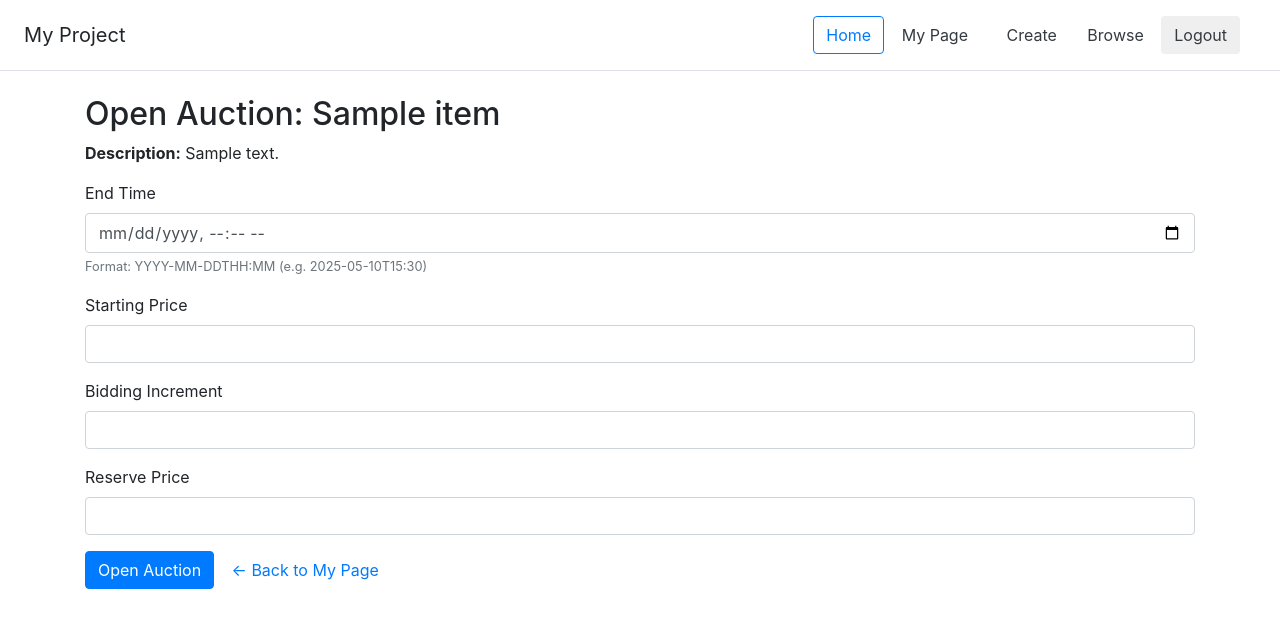
After one commit to Kjets22/dp_project, a Flask app: page /auctions/open/1 in a window 1280 px wide. The commit adds this page. Shown: the top 628 px of the page. Run offline with Flask 3, Linux system fonts and the light colour scheme; a user stored in the database is signed in; tables that the repository leaves empty hold one stand-in row (values such as "Sample post"); some libraries are stand-ins or nearby versions.

Commit message:
feat: auction

```diff
--- a/app/__init__.py
+++ b/app/__init__.py
@@ -29,40 +29,90 @@ def create_app():
         return User.query.get(int(user_id))
 
     # --------------- Auction Endpoints ----------------
+    @app.route("/auctions/open/<int:item_id>", methods=["GET","POST"])
+    @login_required
+    def open_auction(item_id):
+        # 1) Grab the item, ensuring it belongs to current_user
+        item = Item.query.get_or_404(item_id)
+        if item.owner_id != current_user.id:
+            # flash("You can only open auctions for your own items.", "danger")
+            return redirect(url_for("user_detail", id=current_user.id))
 
-    @app.route('/auctions/<int:item_id>', methods=['POST'])
-    def create_auction(item_id):
-        data = request.get_json(force=True)
-        # must pass: username, end_time (ISO8601), init_price, increment, reserve_price
-        username = data.get('username')
-        end_str  = data.get('end_time')
-        if not username or not end_str:
-            return jsonify(error="username and end_time required"), 400
+        # 2) On POST, read the form and create Auction
+        if request.method == "POST":
+            end_time_str  = request.form.get("end_time","").strip()
+            init_price    = request.form.get("init_price", type=float)
+            increment     = request.form.get("increment", type=float)
+            reserve_price = request.form.get("reserve_price", type=float)
 
-        user = User.query.filter_by(username=username).first()
-        if not user:
-            return jsonify(error="User not found"), 404
+            # basic validation
+            errors = []
+            if not end_time_str:
+                errors.append("End time is required.")
+            if init_price is None:
+                errors.append("Starting price is required.")
+            if increment is None:
+                errors.append("Increment is required.")
+            if reserve_price is None:
+                errors.append("Reserve price is required.")
+            # parse datetime
+            try:
+                end_time = datetime.fromisoformat(end_time_str)
+            except ValueError:
+                errors.append("Invalid end-time format; use YYYY-MM-DDTHH:MM.")
 
-        item = Item.query.get(item_id)
-        if not item:
-            return jsonify(error="Item not found"), 404
+            if errors:
+                for e in errors:
+                    flash(e, "danger")
+            else:
+                a = Auction(
+                    item_id       = item.id,
+                    seller_id     = current_user.id,
+                    end_time      = end_time,
+                    init_price    = init_price,
+                    increment     = increment,
+                    reserve_price = reserve_price
+                )
+                db.session.add(a)
+                db.session.commit()
+                # flash("Auction opened successfully!", "success")
+                return redirect(url_for("user_detail", id=current_user.id))
 
-        try:
-            end_dt = datetime.fromisoformat(end_str)
-        except ValueError:
-            return jsonify(error="Invalid end_time format"), 400
+        # 3) On GET (or if validation failed), render the form
+        return render_template("auctions/open.html", item=item)
+    # @app.route('/auctions/<int:item_id>', methods=['POST'])
+    # def create_auction(item_id):
+    #     data = request.get_json(force=True)
+    #     # must pass: username, end_time (ISO8601), init_price, increment, reserve_price
+    #     username = data.get('username')
+    #     end_str  = data.get('end_time')
+    #     if not username or not end_str:
+    #         return jsonify(error="username and end_time required"), 400
 
-        a = Auction(
-            item_id       = item_id,
-            seller_id     = user.id,
-            end_time      = end_dt,
-            init_price    = data.get('init_price', 0),
-            increment     = data.get('increment', 1),
-            reserve_price = data.get('reserve_price', 0),
-        )
-        db.session.add(a)
-        db.session.commit()
-        return jsonify(id=a.id), 201
+    #     user = User.query.filter_by(username=username).first()
+    #     if not user:
+    #         return jsonify(error="User not found"), 404
+
+    #     item = Item.query.get(item_id)
+    #     if not item:
+    #         return jsonify(error="Item not found"), 404
+
+    #     try:
+    #         end_dt = datetime.fromisoformat(end_str)
+    #     except ValueError:
+    #         return jsonify(error="Invalid end_time format"), 400
+
+    #     a = Auction(
+    #         item_id       = item_id,
+    #         seller_id     = user.id,
+    #         end_time      = end_dt,
+    #         init_price    = data.get('init_price', 0),
+    #         increment     = data.get('increment', 1),
+    #         reserve_price = data.get('reserve_price', 0),
+    #     )
+    #     db.session.add(a)
+    #     db.session.commit()
+    #     return jsonify(id=a.id), 201
 
 
     @app.route('/auctions', methods=['GET'])
@@ -116,7 +166,7 @@ def create_app():
             parent_id = request.form.get("parent_id", type=int) or None
 
             if not name:
-                flash("Category name required.", "danger")
+                # flash("Category name required.", "danger")
                 return redirect(url_for("create_category_form"))
 
             cat = Category(name=name, parent_id=parent_id)
@@ -310,7 +360,7 @@ def create_app():
         try:
             date_of_birth = datetime.strptime(dob_str, "%Y-%m-%d").date()
         except ValueError:
-            flash("Invalid date format, use YYYY-MM-DD.", "danger")
+            # flash("Invalid date format, use YYYY-MM-DD.", "danger")
             return redirect(url_for('auth_register'))
 
         # create & save the user
@@ -323,7 +373,7 @@ def create_app():
         db.session.add(user)
         db.session.commit()
 
-        flash("Account created successfully! Please log in.", "success")
+        # flash("Account created successfully! Please log in.", "success")
         return redirect(url_for('auth_login'))
 
     @app.route("/auth/check_username", methods=["GET"])
@@ -352,13 +402,13 @@ def create_app():
 
         user = User.query.filter_by(username=username).first()
         if user is None or not user.check_password(password):
-            flash("Invalid username or password", "danger")
+            # flash("Invalid username or password", "danger")
             # re-render the form with a flash message
             return render_template('auth/login.html'), 400
 
         # login_user will set up the session
         login_user(user)
-        flash("Login successful!", "success")
+        # flash("Login successful!", "success")
         # redirect to your user_detail view, which is /users/<id>
         return redirect(url_for('user_detail', id=user.id))
 
@@ -564,7 +614,7 @@ def create_app():
             )
             db.session.add(item)
             db.session.commit()
-            flash("Item created! Now you can create an auction for it.", "success")
+            # flash("Item created! Now you can create an auction for it.", "success")
             # return redirect(url_for("list_items"))
             return redirect(url_for("user_detail", id=current_user.id))
 
@@ -573,6 +623,12 @@ def create_app():
             "items/create.html",
             categories=categories
         )
+    @app.route("/items/<int:item_id>", methods=["GET"])
+    @login_required
+    def item_detail(item_id):
+        # fetch or 404
+        item = Item.query.get_or_404(item_id)
+        return render_template("items/detail.html", item=item)
     # @app.route('/items', methods=['GET'])
     # def create_item_form():
     #     return render_template("/items/create.html")
--- /dev/null
+++ b/app/templates/auctions/open.html
@@ -0,0 +1,65 @@
+{% extends 'base.html' %}
+{% block title %}Open Auction for {{ item.title }}{% endblock %}
+
+{% block content %}
+<div class="container mt-4">
+  <h2>Open Auction: {{ item.title }}</h2>
+  <p><strong>Description:</strong> {{ item.description or "—" }}</p>
+
+  <form method="post">
+    <div class="form-group">
+      <label for="end_time">End Time</label>
+      <input
+        type="datetime-local"
+        id="end_time"
+        name="end_time"
+        class="form-control"
+        required
+      >
+      <small class="form-text text-muted">
+        Format: YYYY-MM-DDTHH:MM (e.g. 2025-05-10T15:30)
+      </small>
+    </div>
+
+    <div class="form-group">
+      <label for="init_price">Starting Price</label>
+      <input
+        type="number"
+        step="0.01"
+        id="init_price"
+        name="init_price"
+        class="form-control"
+        required
+      >
+    </div>
+
+    <div class="form-group">
+      <label for="increment">Bidding Increment</label>
+      <input
+        type="number"
+        step="0.01"
+        id="increment"
+        name="increment"
+        class="form-control"
+        required
+      >
+    </div>
+
+    <div class="form-group">
+      <label for="reserve_price">Reserve Price</label>
+      <input
+        type="number"
+        step="0.01"
+        id="reserve_price"
+        name="reserve_price"
+        class="form-control"
+        required
+      >
+    </div>
+
+    <button type="submit" class="btn btn-primary">Open Auction</button>
+    <a href="{{ url_for('user_detail', id=current_user.id) }}"
+       class="btn btn-link">← Back to My Page</a>
+  </form>
+</div>
+{% endblock %}
```
Also changed, not shown: app/templates/auth/detail.html (+5 -2 lines), app/templates/items/create.html (+0 -26 lines), app/templates/items/detail.html (added, +37 -0 lines).
